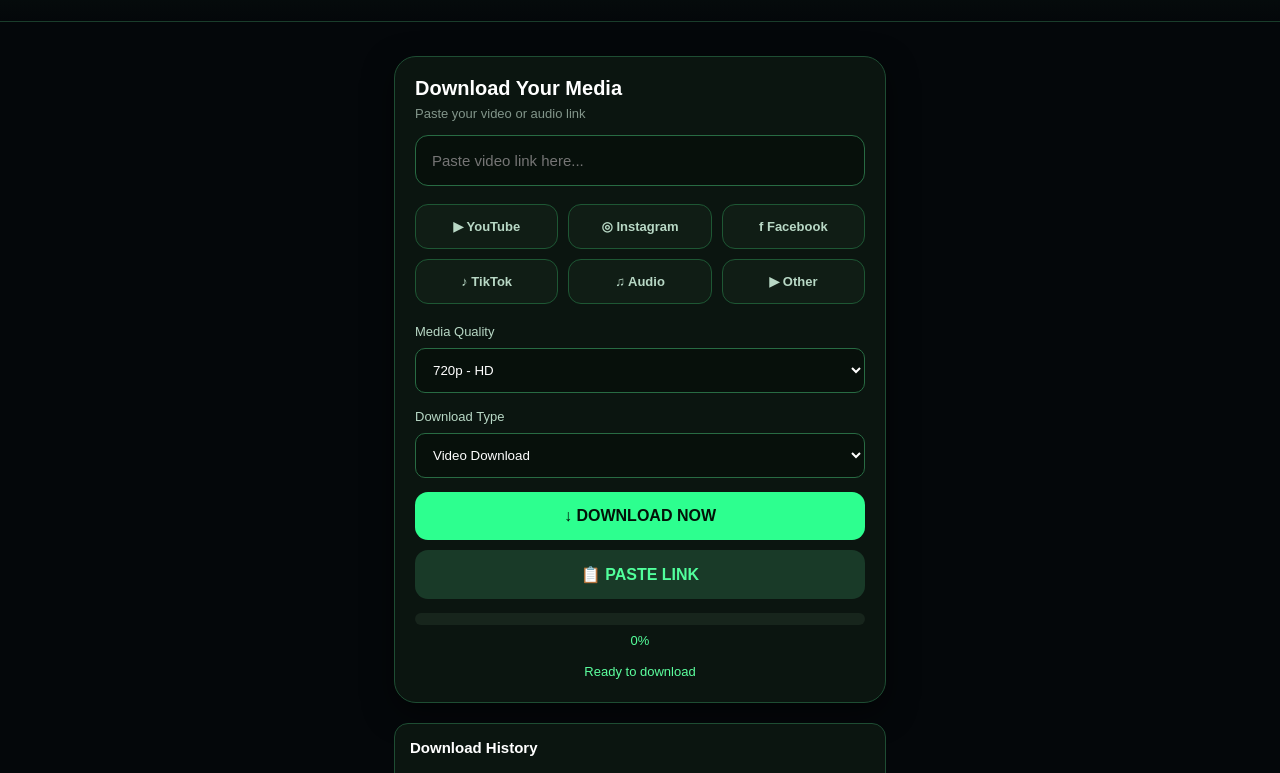
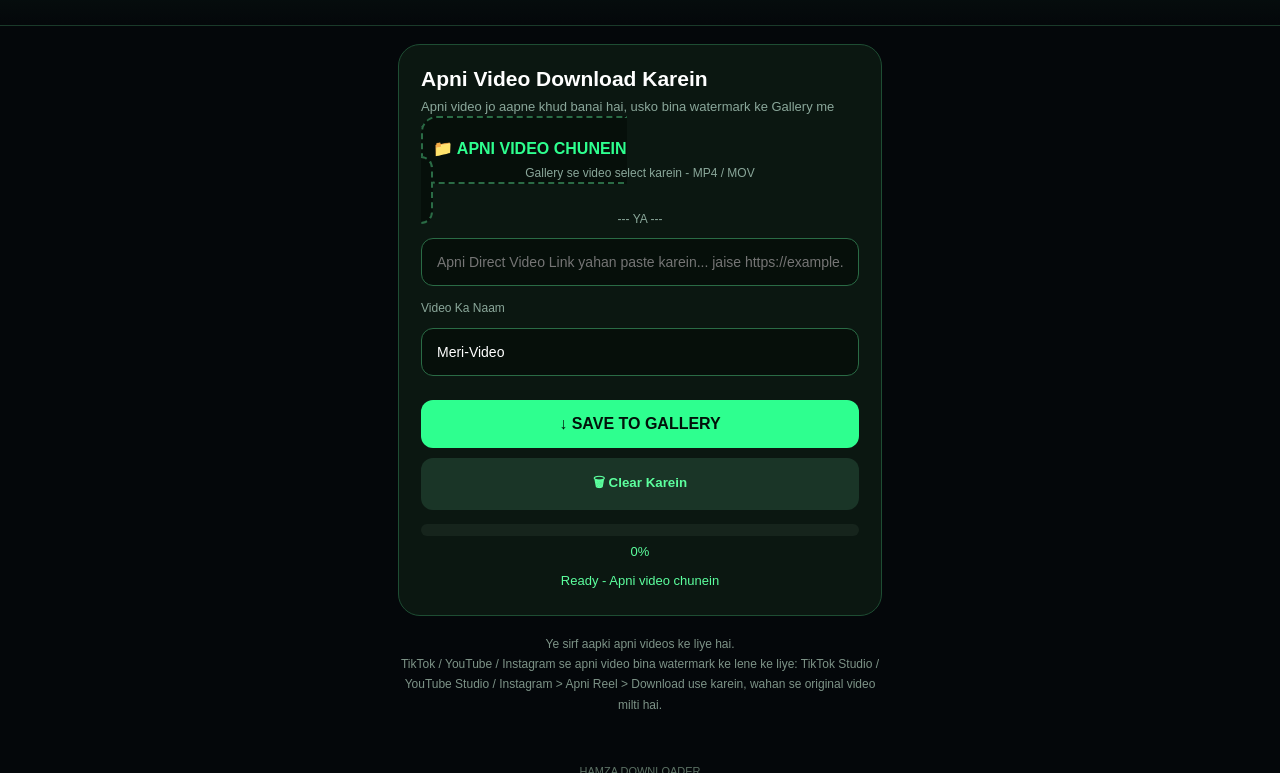
Before and after one commit to alishbaiqbal290-coder/hamza-downloader, a plain HTML site: page index.html in a window 1280 px wide. Shown: the part 83-856 px from the top of the page. Drawn offline with Linux system fonts and the light colour scheme.

Commit message:
Update index.html

```diff
--- a/index.html
+++ b/index.html
@@ -3,88 +3,185 @@
 <head>
 <meta charset="UTF-8">
 <meta name="viewport" content="width=device-width, initial-scale=1.0">
-<title>HAMZA DOWNLOADER - V2</title>
+<title>HAMZA DOWNLOADER - MY VIDEOS</title>
 <style>
 *{box-sizing:border-box}
 body{margin:0;background:#04070a;color:#fff;font-family:Arial,sans-serif}
-header{padding:26px 10px;text-align:center;background:linear-gradient(180deg,#0a1a12,#04070a);border-bottom:1px solid #1a3d2b}
-.logo{font-size:28px;font-weight:900;color:#2dff8f;letter-spacing:1px}
+header{padding:28px 16px;text-align:center;background:linear-gradient(180deg,#0a1f16,#04070a);border-bottom:1px solid #1a3a2a}
+.logo{font-size:27px;font-weight:900;color:#2eff8f;letter-spacing:1px}
 .logo span{color:#fff}
-header p{color:#8aa89a;font-size:12px;letter-spacing:2px;margin:5px 0 0}
-.container{max-width:520px;margin:20px auto;padding:14px}
-.card{background:#0b1510;border:1px solid #1e4d33;border-radius:22px;padding:20px;box-shadow:0 10px 30px rgba(0,0,0,.5)}
-h2{font-size:20px;margin:0}
-.sub{color:#82958a;font-size:13px;margin:6px 0 14px}
-.inputbox{width:100%;padding:16px;border-radius:13px;border:1px solid #286b43;background:#07100b;color:#fff;outline:none;font-size:15px}
-.inputbox:focus{border-color:#2dff8f}
-.platforms{display:grid;grid-template-columns:repeat(3,1fr);gap:10px;margin:18px 0}
-.platform{background:#101d15;border:1px solid #1e5734;padding:14px 5px;text-align:center;border-radius:13px;font-size:13px;color:#b8d8c5;cursor:pointer;font-weight:bold}
-.platform.active{border-color:#2dff8f;color:#2dff8f;background:#123324;box-shadow:0 0 12px #1a5c38}
-label{font-size:13px;color:#b8d8c5}
-select{width:100%;padding:13px;background:#07100b;color:#fff;border:1px solid #286b43;border-radius:10px;margin:8px 0 14px;outline:none}
-.btn{border:0;padding:15px;border-radius:13px;cursor:pointer;font-weight:900;width:100%;font-size:16px}
-.download{background:#2dff8f;color:#031208}
-.download:disabled{opacity:.6}
-.paste{background:#193a28;color:#51ff9c;margin-top:10px}
-#status{margin-top:14px;color:#5cff9e;font-size:13px;text-align:center;min-height:18px;line-height:1.5}
-.progress{width:100%;height:12px;background:#17251c;border-radius:20px;overflow:hidden;margin-top:14px}
-#progressBar{width:0%;height:100%;background:#2dff8f;transition:width .2s}
-#percent{text-align:center;color:#55ff9b;margin-top:8px;font-size:13px}
-.history{margin-top:20px;padding:15px;background:#0b1510;border-radius:14px;border:1px solid #1e4d33}
-.history h3{margin:0 0 10px;font-size:15px}
-.note{color:#82958a;font-size:12px;line-height:1.6;margin-top:18px;text-align:center}
-footer{text-align:center;color:#718477;font-size:11px;padding:20px}
+header p{color:#8ca99a;font-size:12px;letter-spacing:3px;margin:6px 0 0}
+.container{max-width:520px;margin:0 auto;padding:18px}
+.card{background:#0b1711;border:1px solid #1e4d33;border-radius:22px;padding:22px}
+h2{margin:0;font-size:21px}
+.sub{color:#8aa79a;font-size:13px;margin:6px 0 0;line-height:1.6}
+.upload-box{margin:16px 0;padding:25px 10px;text-align:center;border:2px dashed #2a6b45;border-radius:16px;background:#060f0a;cursor:pointer}
+.upload-box b{color:#2eff8f;font-size:16px}
+.upload-box p{color:#8aa79a;font-size:12px;margin:8px 0 0}
+input[type=file]{display:none}
+video{width:100%;border-radius:14px;background:#000;max-height:320px;display:none;margin-top:14px}
+.inputbox{width:100%;padding:15px;border-radius:12px;border:1px solid #2a6b45;background:#060f0a;color:#fff;outline:none;margin:12px 0;font-size:14px}
+label{font-size:12px;color:#8aa79a}
+select{width:100%;padding:13px;background:#060f0a;color:#fff;border:1px solid #2a6b45;border-radius:10px;margin:8px 0}
+button{border:0;padding:15px;border-radius:12px;cursor:pointer;font-weight:bold;width:100%}
+.download{background:#2eff8f;color:#02120a;font-size:16px;margin-top:12px}
+.download:disabled{opacity:.5}
+.secondary{background:#1a3527;color:#5cff9e;margin-top:10px}
+#status{margin-top:14px;color:#5cff9e;font-size:13px;text-align:center;min-height:20px}
+.progress{width:100%;height:12px;background:#16241c;border-radius:20px;overflow:hidden;margin-top:14px}
+#progressBar{width:0%;height:100%;background:#2eff8f;transition:width .2s}
+#percent{text-align:center;color:#5cff9e;margin-top:8px;font-size:13px}
+.note{color:#7d9387;font-size:12px;line-height:1.7;margin-top:18px;text-align:center}
+footer{text-align:center;color:#5d7265;font-size:11px;padding:20px}
 </style>
 </head>
 <body>
 
 <header>
- <div class="logo">◉ HAMZA <span>DOWNLOADER</span></div>
- <p>V2 • ALL-IN-ONE • GALLERY SAVE</p>
+<div class="logo">◉ HAMZA <span>DOWNLOADER</span></div>
+<p>MY OWN VIDEOS • NO WATERMARK • V3</p>
 </header>
 
 <div class="container">
 <div class="card">
-<h2>Download Your Media</h2>
-<p class="sub">Paste your video or audio link</p>
+<h2>Apni Video Download Karein</h2>
+<p class="sub">Apni video jo aapne khud banai hai, usko bina watermark ke Gallery me save karein.</p>
 
-<input id="url" class="inputbox" type="url" placeholder="Paste video link here...">
+<label for="fileInput" class="upload-box">
+<b>📁 APNI VIDEO CHUNEIN</b>
+<p>Gallery se video select karein - MP4 / MOV</p>
+</label>
+<input type="file" id="fileInput" accept="video/*" onchange="loadVideo(event)">
 
-<div class="platforms">
-<div class="platform" onclick="pick(this,'YouTube')">▶ YouTube</div>
-<div class="platform" onclick="pick(this,'Instagram')">◎ Instagram</div>
-<div class="platform" onclick="pick(this,'Facebook')">f Facebook</div>
-<div class="platform" onclick="pick(this,'TikTok')">♪ TikTok</div>
-<div class="platform" onclick="pick(this,'Audio')">♫ Audio</div>
-<div class="platform" onclick="pick(this,'Other')">▶ Other</div>
-</div>
+<video id="preview" controls playsinline></video>
 
-<label>Media Quality</label>
-<select id="quality">
-<option value="1080">1080p - Full HD</option>
-<option value="720" selected>720p - HD</option>
-<option value="480">480p</option>
-<option value="360">360p</option>
-</select>
+<p style="font-size:12px;color:#8aa79a;text-align:center;margin:14px 0 0">--- YA ---</p>
 
-<label>Download Type</label>
-<select id="format">
-<option value="video">Video Download</option>
-<option value="audio">Audio / MP3 Download</option>
-</select>
+<input id="url" class="inputbox" type="url" placeholder="Apni Direct Video Link yahan paste karein... jaise https://example.com/meri-video.mp4">
 
-<button class="btn download" id="downloadBtn" onclick="downloadMedia()">↓ DOWNLOAD NOW</button>
-<button class="btn paste" onclick="pasteLink()">📋 PASTE LINK</button>
+<label>Video Ka Naam</label>
+<input id="fileName" class="inputbox" type="text" placeholder="Meri Video" value="Meri-Video">
+
+<button class="download" id="downloadBtn" onclick="downloadMyVideo()">↓ SAVE TO GALLERY</button>
+<button class="secondary" onclick="clearAll()">🗑 Clear Karein</button>
 
 <div class="progress"><div id="progressBar"></div></div>
 <div id="percent">0%</div>
-<div id="status">Ready to download</div>
+<div id="status">Ready - Apni video chunein</div>
 </div>
 
-<div class="history">
-<h3>Download History</h3>
-<div id="history"></div>
-<button onclick="clearHistory()" style="background:#183223;color:#fff;border:0;padding:10px 14px;border-radius:9px;margin-top:10px">Clear History</button>
+<p class="note">Ye sirf aapki apni videos ke liye hai.<br>
+TikTok / YouTube / Instagram se apni video bina watermark ke lene ke liye: TikTok Studio / YouTube Studio / Instagram > Apni Reel > Download use karein, wahan se original video milti hai.</p>
 </div>
 
-<p class="note">Only download content you own or have permission to save.<br>Direct Gallery Save
+<footer>HAMZA DOWNLOADER<br>Designed by Hamza Ansari</footer>
+
+<script>
+let selectedFile = null;
+let selectedBlobUrl = null;
+const $ = id => document.getElementById(id);
+
+function setStatus(m){ $("status").innerText = m; }
+function updateProgress(v){
+  v = Math.max(0,Math.min(100,v));
+  $("progressBar").style.width = v + "%";
+  $("percent").innerText = Math.floor(v) + "%";
+}
+
+function loadVideo(event){
+  const file = event.target.files[0];
+  if(!file) return;
+  selectedFile = file;
+  if(selectedBlobUrl) URL.revokeObjectURL(selectedBlobUrl);
+  selectedBlobUrl = URL.createObjectURL(file);
+  const v = $("preview");
+  v.src = selectedBlobUrl;
+  v.style.display = "block";
+  $("fileName").value = file.name.replace(/\.[^/.]+$/,"") || "Meri-Video";
+  updateProgress(100);
+  setStatus("Video load ho gayi: " + file.name);
+}
+
+function blobToBase64(blob){
+  return new Promise((resolve,reject)=>{
+    const reader = new FileReader();
+    reader.onload = ()=> resolve(reader.result.split(",")[1]);
+    reader.onerror = reject;
+    reader.readAsDataURL(blob);
+  });
+}
+
+async function saveFile(blob, filename){
+  // Android App me hai to Gallery me save hoga
+  if(window.Android && typeof window.Android.saveToGallery === "function"){
+    const base64 = await blobToBase64(blob);
+    window.Android.saveToGallery(base64, filename, blob.type || "video/mp4");
+    return true;
+  }
+  // Browser me hai to normal download hoga
+  const url = URL.createObjectURL(blob);
+  const a = document.createElement("a");
+  a.href = url; a.download = filename;
+  document.body.appendChild(a); a.click(); a.remove();
+  setTimeout(()=>URL.revokeObjectURL(url), 60000);
+  return true;
+}
+
+async function downloadMyVideo(){
+  const nameInput = $("fileName").value.trim() || "Meri-Video";
+  const filename = nameInput + ".mp4";
+  const link = $("url").value.trim();
+
+  $("downloadBtn").disabled = true;
+  $("downloadBtn").innerText = "PLEASE WAIT...";
+  updateProgress(0);
+
+  try{
+    // 1. Agar file select ki hai to wahi save karo
+    if(selectedFile){
+      setStatus("Gallery me save ho rahi hai...");
+      updateProgress(50);
+      await saveFile(selectedFile, filename);
+      updateProgress(100);
+      setStatus("Ho gaya! Video Gallery me save ho gayi - Bina Watermark ke.");
+      return;
+    }
+
+    // 2. Agar direct link diya hai to usko download karo
+    if(link){
+      setStatus("Apke link se download ho raha hai...");
+      const res = await fetch(link);
+      if(!res.ok) throw new Error("Link se video nahi mili: " + res.status);
+      const blob = await res.blob();
+      if(!blob.size) throw new Error("Khaali file mili");
+      updateProgress(80);
+      await saveFile(blob, filename);
+      updateProgress(100);
+      setStatus("Ho gaya! Video Gallery me save ho gayi.");
+      return;
+    }
+
+    setStatus("Pehle apni video chunein ya link paste karein");
+    updateProgress(0);
+
+  }catch(e){
+    updateProgress(0);
+    setStatus("Fail ho gaya: " + e.message);
+  }finally{
+    $("downloadBtn").disabled = false;
+    $("downloadBtn").innerText = "↓ SAVE TO GALLERY";
+  }
+}
+
+function clearAll(){
+  selectedFile = null;
+  $("fileInput").value = "";
+  $("url").value = "";
+  $("preview").src = "";
+  $("preview").style.display = "none";
+  updateProgress(0);
+  setStatus("Clear ho gaya - Dobara video chunein");
+}
+</script>
+</body>
+</html>
```
